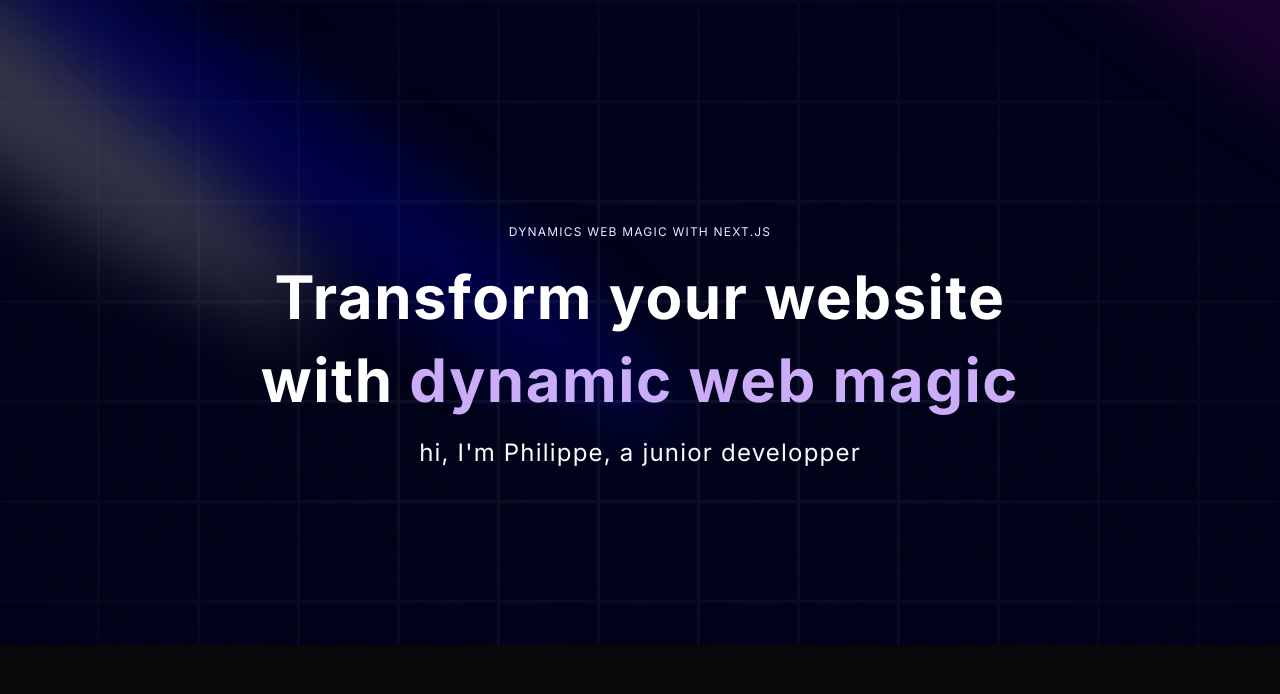
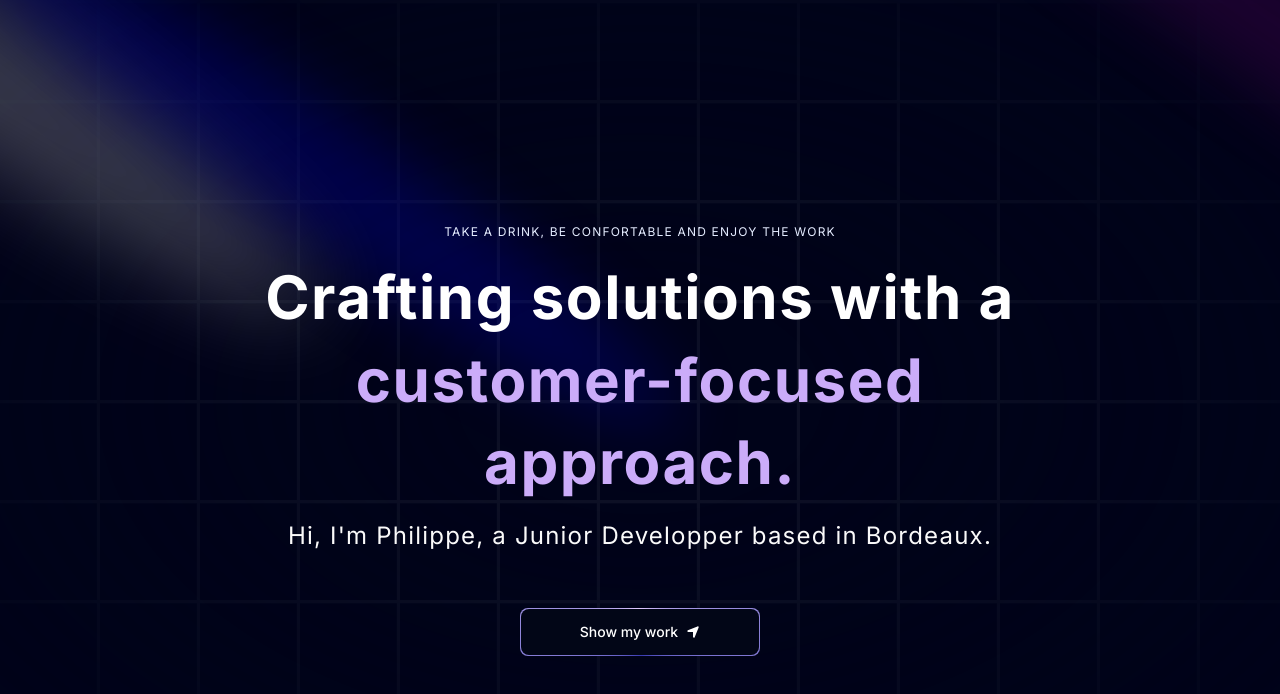
Before and after one commit to PhilippeLqc/portfolio, a Next.js app: page / in a window 1280 px wide. Shown: the top 694 px of the page. Built offline with nearby package versions, Linux system fonts and the light colour scheme.

Commit message:
Complete hero section and v1 of wording

```diff
--- a/components/Hero.tsx
+++ b/components/Hero.tsx
@@ -1,6 +1,8 @@
 import React from "react";
 import { Spotlight } from "./ui/Spotlights";
 import { TextGenerateEffect } from "./ui/TextGenerateEffect";
+import MagicButton from "./ui/MagicButton";
+import { FaLocationArrow } from "react-icons/fa6";
 
 const Hero = () => {
   return (
@@ -22,15 +24,22 @@
       <div className="flex justify-center relative my-20 z-10">
         <div className="max-w-[89vw] md:mmax--w-2xl lg:max-w-[60vw] flex flex-col items-center justify-center">
           <h2 className="uppercase tracking-widest text-xs text-center text-blue-100 wax--w-80">
-            Dynamics Web Magic with Next.js
+            Take a drink, be confortable and enjoy the work
           </h2>
           <TextGenerateEffect
             className="text-center text-[40px] md:text-5xl lg:text-6xl"
-            words="Transform your website with dynamic web magic"
+            words="Crafting solutions with a customer-focused approach."
           />
           <p className="text-center md:tracking-wider mb-4 text-sm md:text-lg lg:text-2xl">
-            hi, I&apos;m Philippe, a junior developper
+            Hi, I&apos;m Philippe, a Junior Developper based in Bordeaux.
           </p>
+          <a href="#about">
+            <MagicButton
+              title="Show my work"
+              icon={<FaLocationArrow />}
+              position="right"
+            />
+          </a>
         </div>
       </div>
     </div>
--- /dev/null
+++ b/components/ui/MagicButton.tsx
@@ -0,0 +1,30 @@
+import React from "react";
+
+const MagicButton = ({
+  title,
+  icon,
+  position,
+  handleClick,
+  otherClasses,
+}: {
+  title: string;
+  icon: React.ReactNode;
+  position: string;
+  handleClick?: () => void;
+  otherClasses?: string;
+}) => {
+  return (
+    <button className="relative inline-flex h-12 w-full overflow-hidden rounded-lg p-[1px] focus:outline-none md:w-60 md:mt-10">
+      <span className="absolute inset-[-1000%] animate-[spin_2s_linear_infinite] bg-[conic-gradient(from_90deg_at_50%_50%,#E2CBFF_0%,#393BB2_50%,#E2CBFF_100%)]" />
+      <span
+        className={`inline-flex h-full w-full cursor-pointer items-center justify-center rounded-lg bg-slate-950 px-7 text-sm font-medium text-white backdrop-blur-3xl gap-2 ${otherClasses}`}
+      >
+        {position === "left" ? icon : ""}
+        {title}
+        {position === "right" ? icon : ""}
+      </span>
+    </button>
+  );
+};
+
+export default MagicButton;
--- a/package.json
+++ b/package.json
@@ -16,6 +16,7 @@
     "next-themes": "^0.3.0",
     "react": "^18",
     "react-dom": "^18",
+    "react-icons": "^5.2.1",
     "tailwind-merge": "^2.3.0",
     "tailwindcss-animate": "^1.0.7"
   },
```
Also changed, not shown: 1 other file (tests, documents, lock files or other folders).
